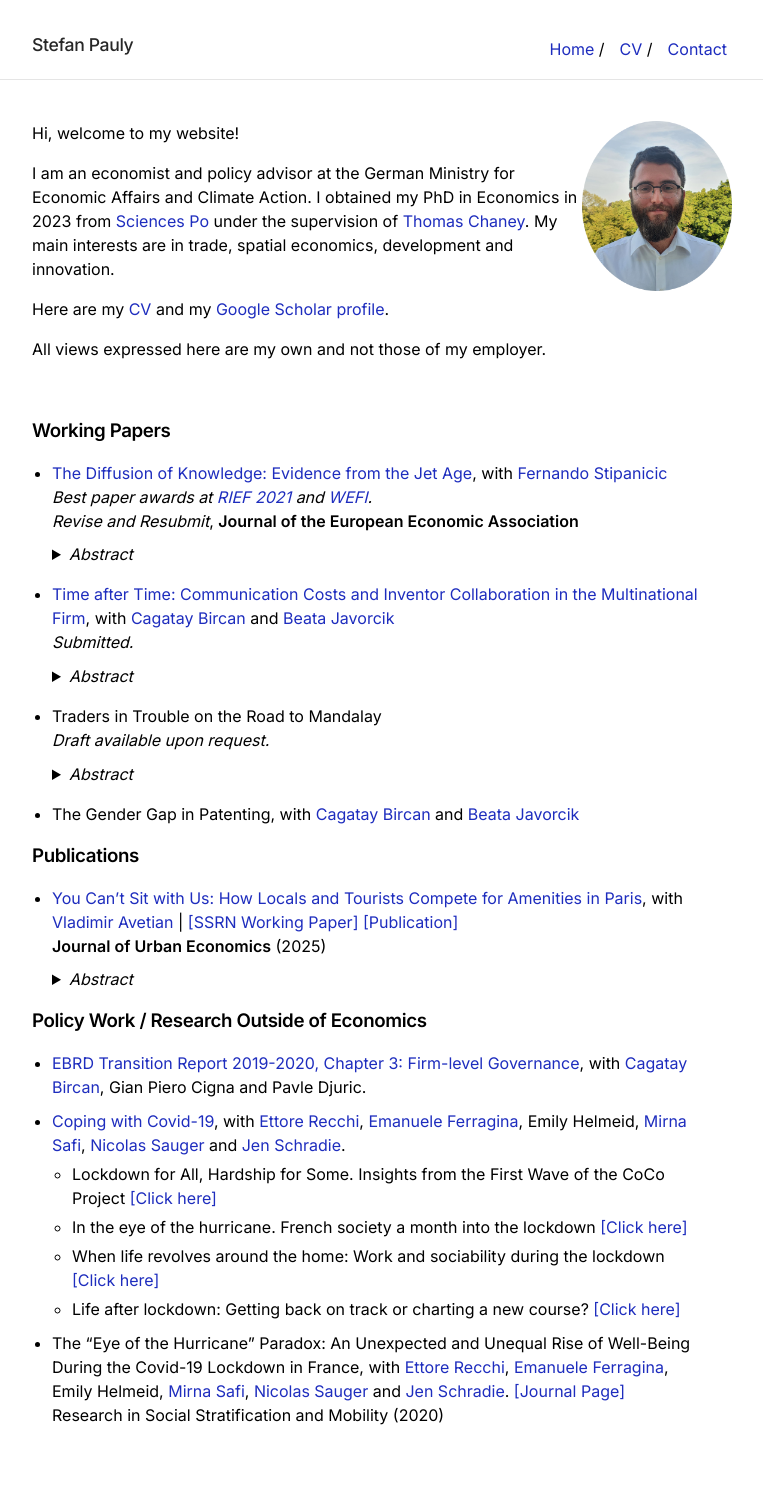
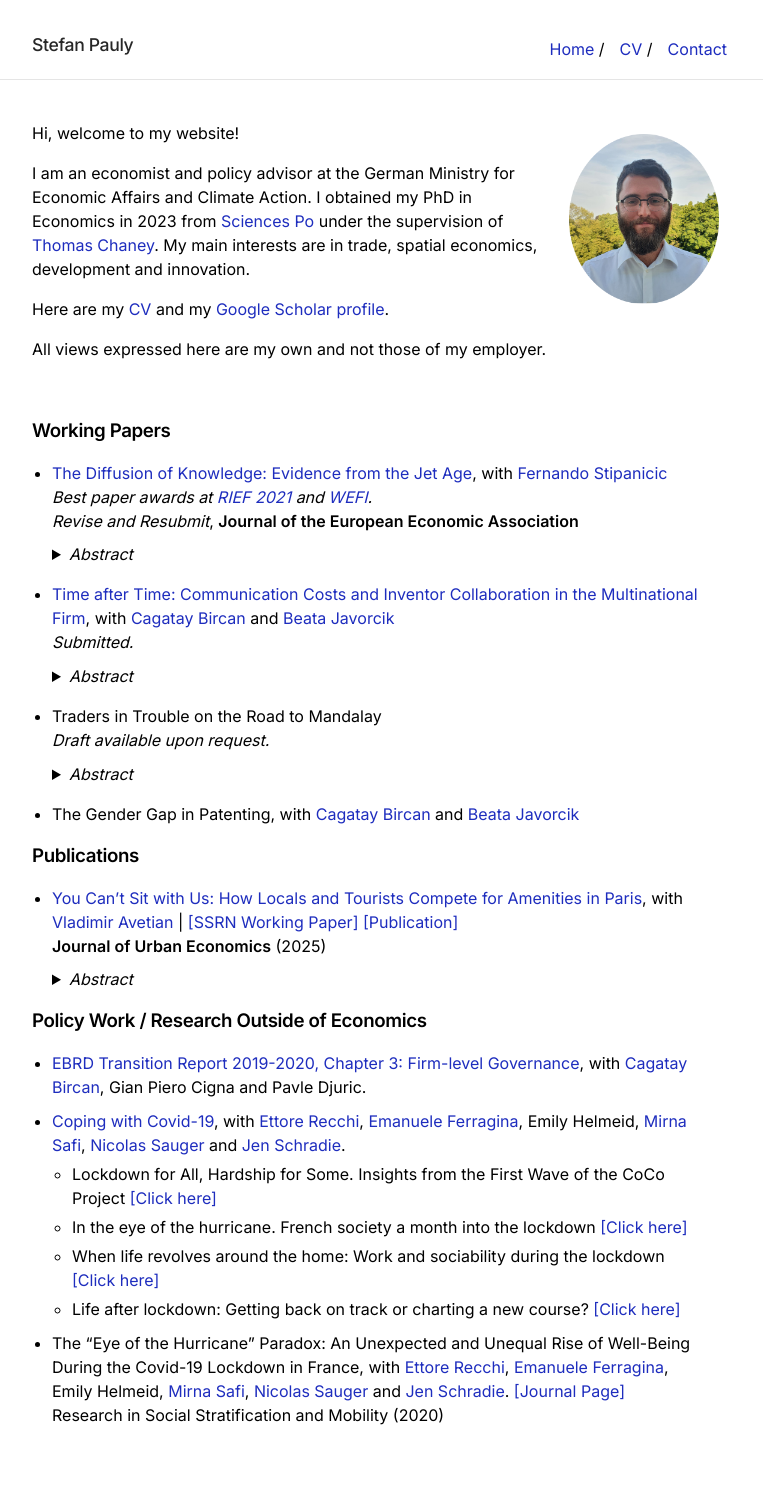
Before and after one commit to paustefa/paustefa.github.io, a Jekyll site: the page built from index.md, in a window 1280 px wide. Shown: the whole page, without its empty margins (258-1021 px from the left). Built offline with Jekyll 4.4.1, drawn with Linux system fonts in a browser that asks for light colours.

Commit message:
Add styles for images in content section

```diff
--- a/css/main.scss
+++ b/css/main.scss
@@ -50,6 +50,11 @@ li {
   letter-spacing: -0.02em;
 }
 
+.content img {
+  padding: 0.8rem;
+  border-radius: 8px;
+}
+
 /* Reduce page padding (BIG effect) */
 .container, .wrapper, main {
   padding-top: 1rem;
```
